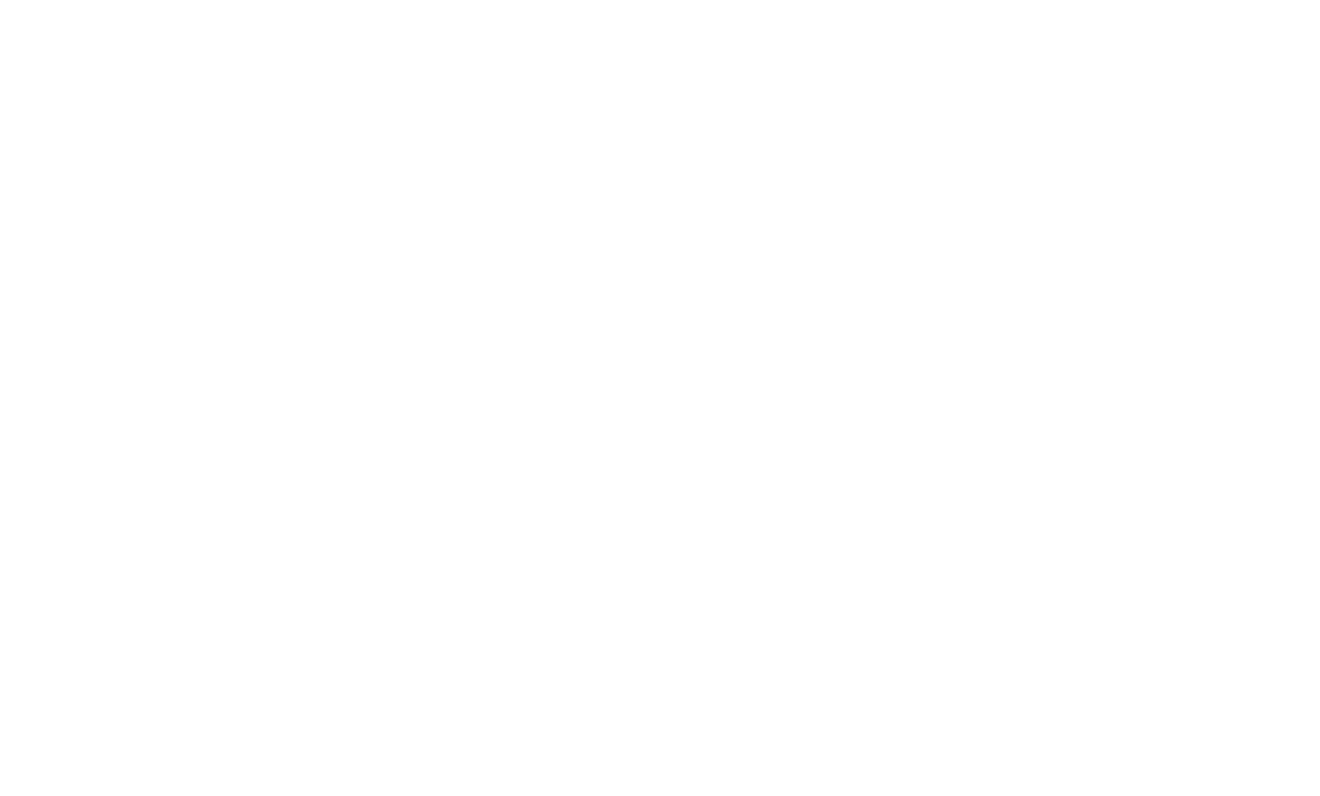
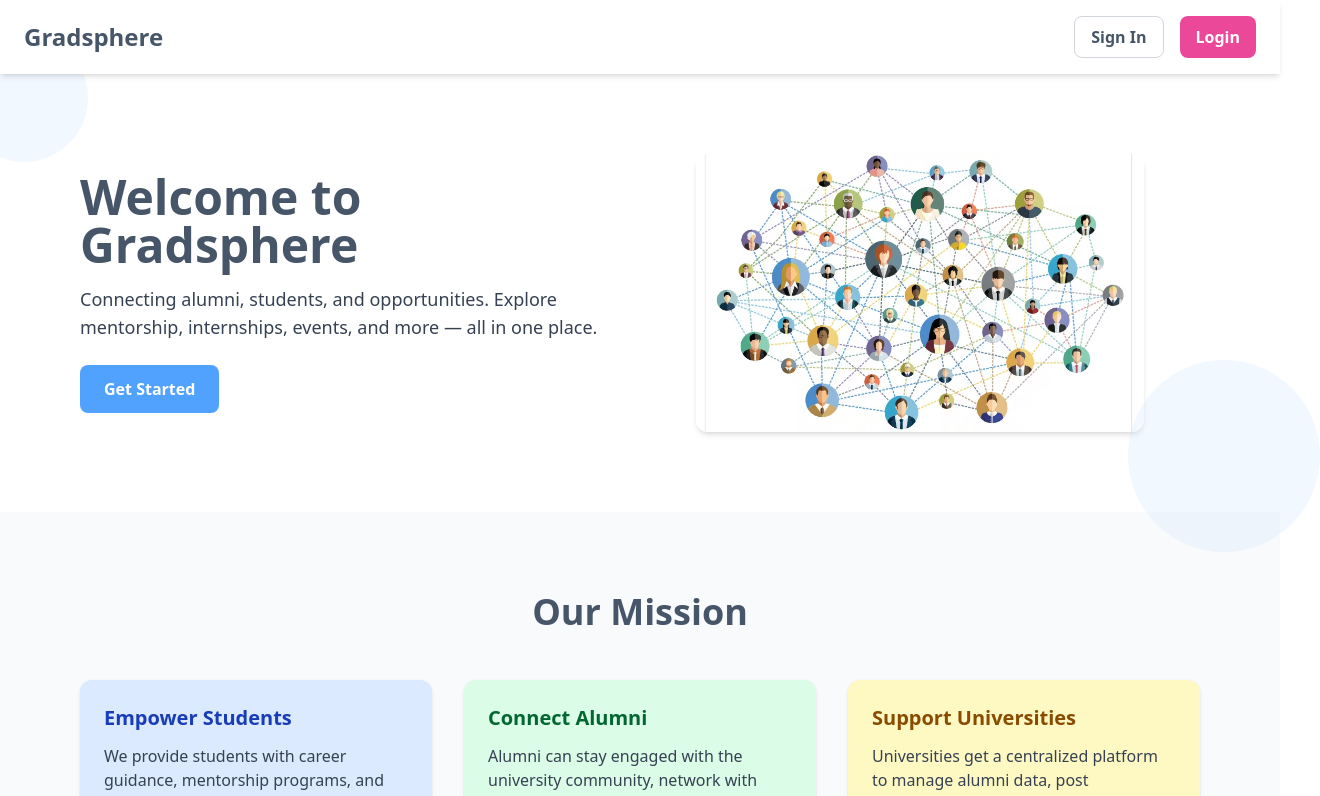
Before and after one commit to Aditya-Rawat01/GradSphere, a Next.js app: page / in a window 1280 px wide. Shown: the top 796 px of the page, 1320 px wide, since content can reach past the window. Built offline with nearby package versions, Linux system fonts and the light colour scheme.

Commit message:
added and connected all the routes

```diff
--- a/app/auth/signin/page.tsx
+++ b/app/auth/signin/page.tsx
@@ -4,7 +4,7 @@ import { Toaster } from 'sonner'
 
 export default function  signinpage()  {
   return (
-    <div className='w-full min-h-screen flex justify-center items-center'>
+    <div className='flex justify-center items-center min-h-screen bg-pattern'>
       <Toaster/>
     <Signin/>
     </div>
--- a/app/auth/signup/page.tsx
+++ b/app/auth/signup/page.tsx
@@ -1,9 +1,11 @@
 import { Signup} from '@/components/SignComponents/signup'
 import React from 'react'
+import { Toaster } from 'sonner'
 
 export default function  signup()  {
   return (
-    <div className='w-full min-h-screen flex justify-center items-center'>
+    <div className='flex justify-center items-center min-h-screen bg-pattern'>
+      <Toaster/>
     <Signup/>
     </div>
   )
--- a/app/page.tsx
+++ b/app/page.tsx
@@ -1,12 +1,12 @@
 
 
 // eslint-disable-next-line @typescript-eslint/no-unused-vars
-import Image from "next/image"
+// import Image from "next/image"
 // import AlumniDashboard from "@/components/Dashboards/alumniDashboard"
-import StudentDashboard from "@/components/Dashboards/studentDashboard"
-import UniversityDashboard from "@/components/Dashboards/universityDashboard"
+// import StudentDashboard from "@/components/Dashboards/studentDashboard"
 // import UniversityDashboard from "@/components/Dashboards/universityDashboard"
-// import Homepage from "@/components/homepageComponents/homepage"
+// import UniversityDashboard from "@/components/Dashboards/universityDashboard"
+import Homepage from "@/components/homepageComponents/homepage"
 
 // import SignAs from "@/components/SignComponents/signAs"
 // import Signin from "@/components/SignComponents/Signin"
@@ -15,7 +15,7 @@ import UniversityDashboard from "@/components/Dashboards/universityDashboard"
 export default function Home() {
   return (
     <div className="w-screen h-full">
-      {/* {<Homepage/>} */}
+      {<Homepage/>}
       {/* <Signup/> */}
       {/* <Signin/> */}
       {/* <StudentDashboard/> */}
--- a/components/SignComponents/signin.tsx
+++ b/components/SignComponents/signin.tsx
@@ -22,13 +22,13 @@ export function Signin() {
     const router =useRouter();
     const handlesubmission=()=>{
       if(!email ||!password){
-        return toast("please fill in the details");
+        return toast.error("please fill in the details");
       }
       toast("user signedin succesfully");
       router.push("/auth/select-role")
     }
   return (
-     <Card className="w-full max-w-sm">
+     <Card className="w-full max-w-md p-2 border border-gray-200/80 bg-white/95 shadow-xl  shadow-black/20 backdrop-blur-sm">
       <CardHeader>
          <h1 className="font-bold text-2xl text-center">GradSphere</h1>
         <CardTitle>Login to your account</CardTitle>
--- a/components/SignComponents/signup.tsx
+++ b/components/SignComponents/signup.tsx
@@ -12,13 +12,23 @@ import {
 import { Input } from "@/components/ui/input"
 import { Label } from "@/components/ui/label"
 import Link  from "next/link"
+import { useRouter } from "next/navigation"
 import { useState } from "react"
+import { toast } from "sonner"
 
 export function Signup() {
-    const [email,setemail]=useState("")
+     const [email,setemail]=useState("")
     const [password,setpassword]=useState("")
+    const router =useRouter();
+    const handlesubmission=()=>{
+      if(!email ||!password){
+        return toast.error("please fill in the details");
+      }
+      toast("user signedup succesfully");
+      router.push("/auth/signin")
+    }
   return (
-    <Card className="w-full max-w-sm " >
+    <Card className="w-full max-w-md p-2 border border-gray-200/80 bg-white/95 shadow-xl  shadow-black/20 backdrop-blur-sm " >
       <CardHeader>
         <h1 className="font-bold text-2xl text-center">GradSphere</h1>
         <CardTitle>Signup to your account</CardTitle>
@@ -61,7 +71,7 @@ export function Signup() {
         </form>
       </CardContent>
       <CardFooter className="flex-col gap-2">
-        <Button type="submit" className="w-full">
+        <Button type="submit" className="w-full" onClick={handlesubmission}>
           Signup
         </Button>
         <Button variant="outline" className="w-full">
--- a/components/homepageComponents/herosection.tsx
+++ b/components/homepageComponents/herosection.tsx
@@ -1,7 +1,10 @@
+"use client"
 import React from "react";
 import heroImg from "./hero.jpg";
+import { useRouter } from "next/navigation";
 
 const HeroSection : React.FC= () => {
+  const router=useRouter();
   return (
     <section className="relative bg-background text-foreground py-20 flex flex-col md:flex-row items-center justify-center px-6 md:px-20">
 
@@ -13,7 +16,7 @@ const HeroSection : React.FC= () => {
         <p className="text-lg mb-6 text-gray-700">
           Connecting alumni, students, and opportunities. Explore mentorship, internships, events, and more — all in one place.
         </p>
-        <button className="px-6 py-3 bg-blue-400 text-white font-semibold rounded-lg hover:bg-blue-500 transition">
+        <button className="px-6 py-3 bg-blue-400 text-white font-semibold rounded-lg hover:bg-blue-500 transition cursor-pointer"  onClick={()=>router.push("/auth/signin")}>
           Get Started
         </button>
       </div>
--- a/components/homepageComponents/navbar.tsx
+++ b/components/homepageComponents/navbar.tsx
@@ -1,6 +1,9 @@
+"use client"
+import { useRouter } from "next/navigation";
 import React from "react";
 
 const Navbar = () => {
+  const router=useRouter();
   return (
     <nav className="w-full bg-background text-foreground shadow-md sticky top-0 z-50">
       <div className="max-w-7xl mx-auto px-6 py-4 flex justify-between items-center">
@@ -10,10 +13,10 @@ const Navbar = () => {
         </div>
 
         <div className="flex space-x-4">
-          <button className="px-4 py-2 font-semibold rounded-lg border border-gray-300 hover:bg-gray-100 transition">
+          <button className="px-4 py-2 font-semibold rounded-lg border border-gray-300 hover:bg-gray-100 transition cursor-pointer" onClick={()=>router.push("/auth/signin")}>
             Sign In
           </button>
-          <button className="px-4 py-2 font-semibold rounded-lg bg-accent text-accent-foreground hover:bg-accent/90 transition">
+          <button className="px-4 py-2 font-semibold rounded-lg bg-accent text-accent-foreground hover:bg-accent/90 cursor-pointer transition" onClick={()=>router.push("/auth/signin")}>
             Login
           </button>
         </div>
```
